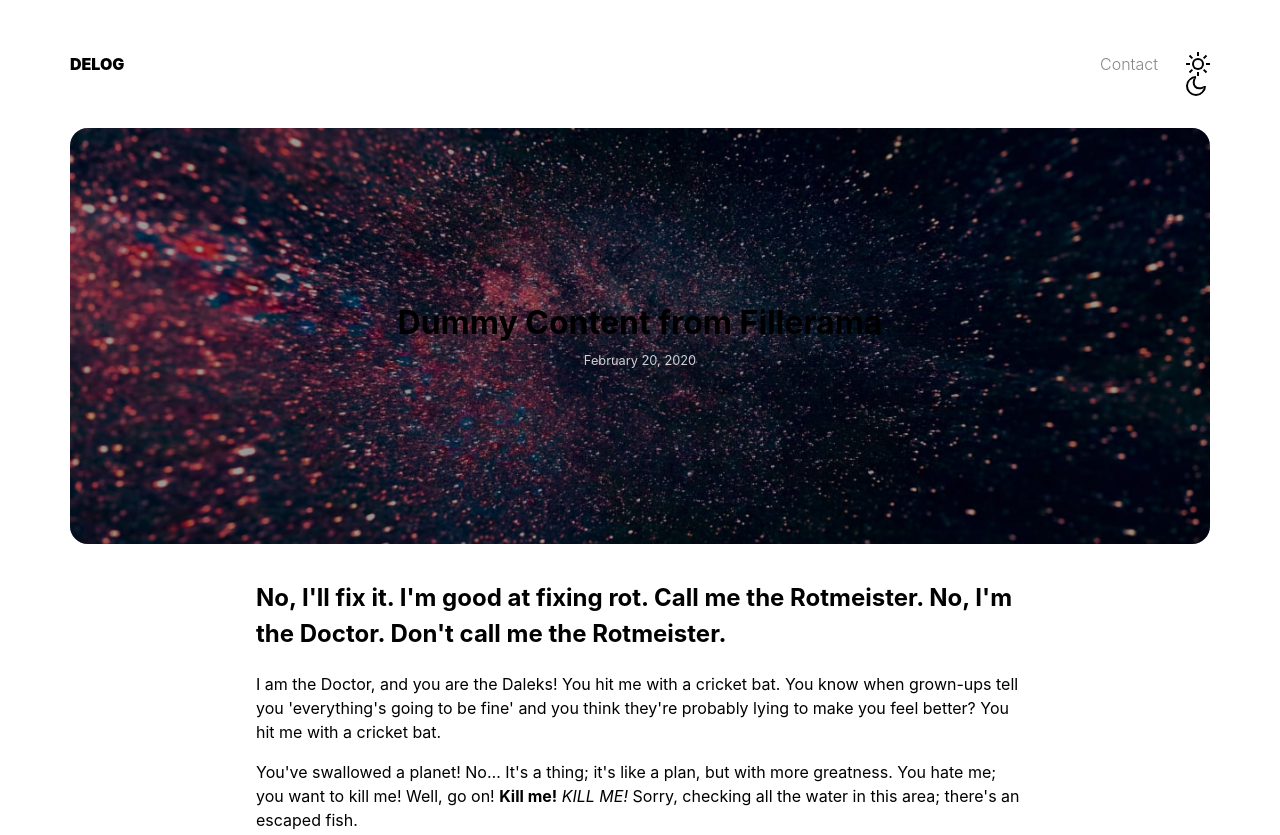
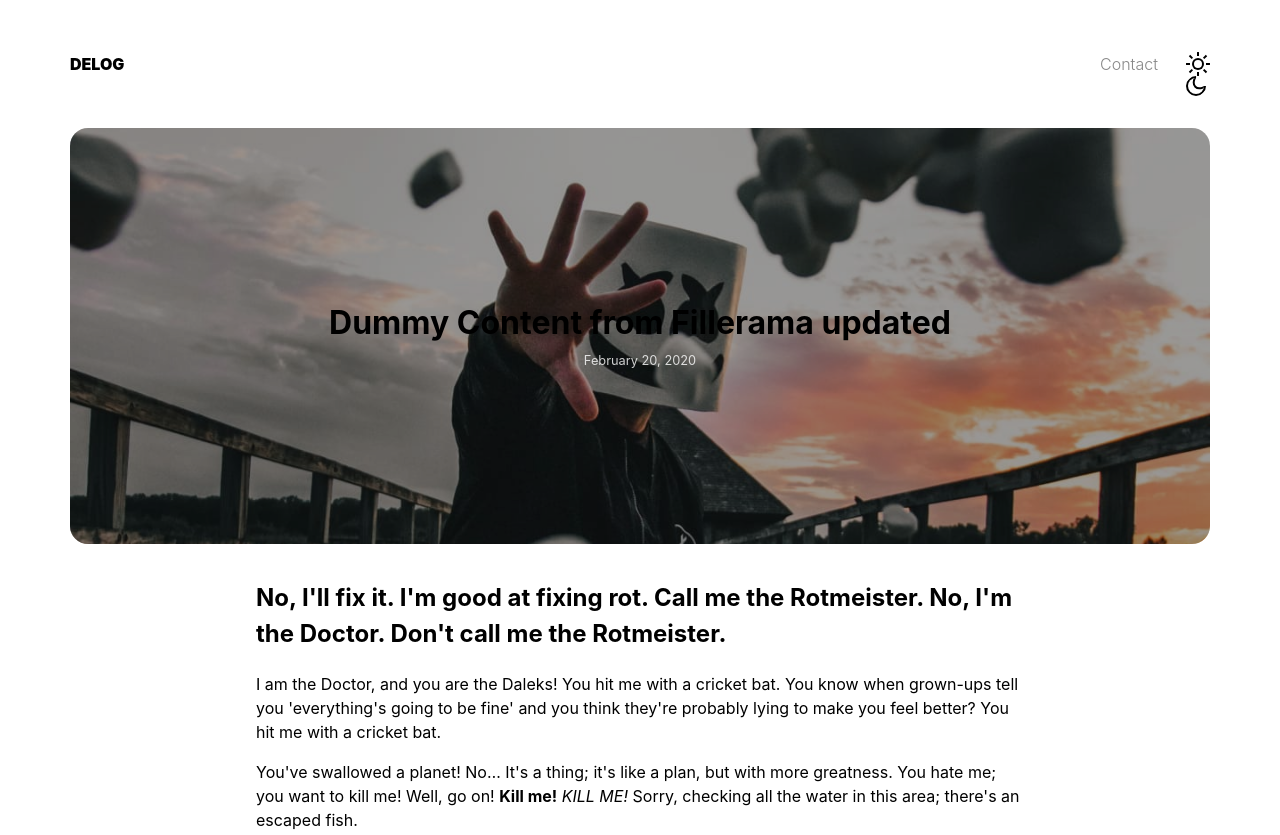
Before and after one commit to fahadsaleemfd/delog, a Gatsby site: page /fillerama in a window 1280 px wide. Shown: the top 835 px of the page. Built offline with nearby package versions, Linux system fonts and the light colour scheme; Gatsby itself is replaced by a stand-in of ours.

Commit message:
Update Blog “2020-02-20-fillerama”

```diff
--- a/_data/blog/2020-02-20-fillerama.md
+++ b/_data/blog/2020-02-20-fillerama.md
@@ -2,8 +2,9 @@
 template: BlogPost
 path: /fillerama
 date: 2020-02-20T14:59:36.571Z
-title: Dummy Content from Fillerama
-thumbnail: /assets/image-5.jpg
+title: Dummy Content from Fillerama updated
+category: cate4
+thumbnail: /assets/image-3.jpg
 ---
 # No, I'll fix it. I'm good at fixing rot. Call me the Rotmeister. No, I'm the Doctor. Don't call me the Rotmeister.
 
```
